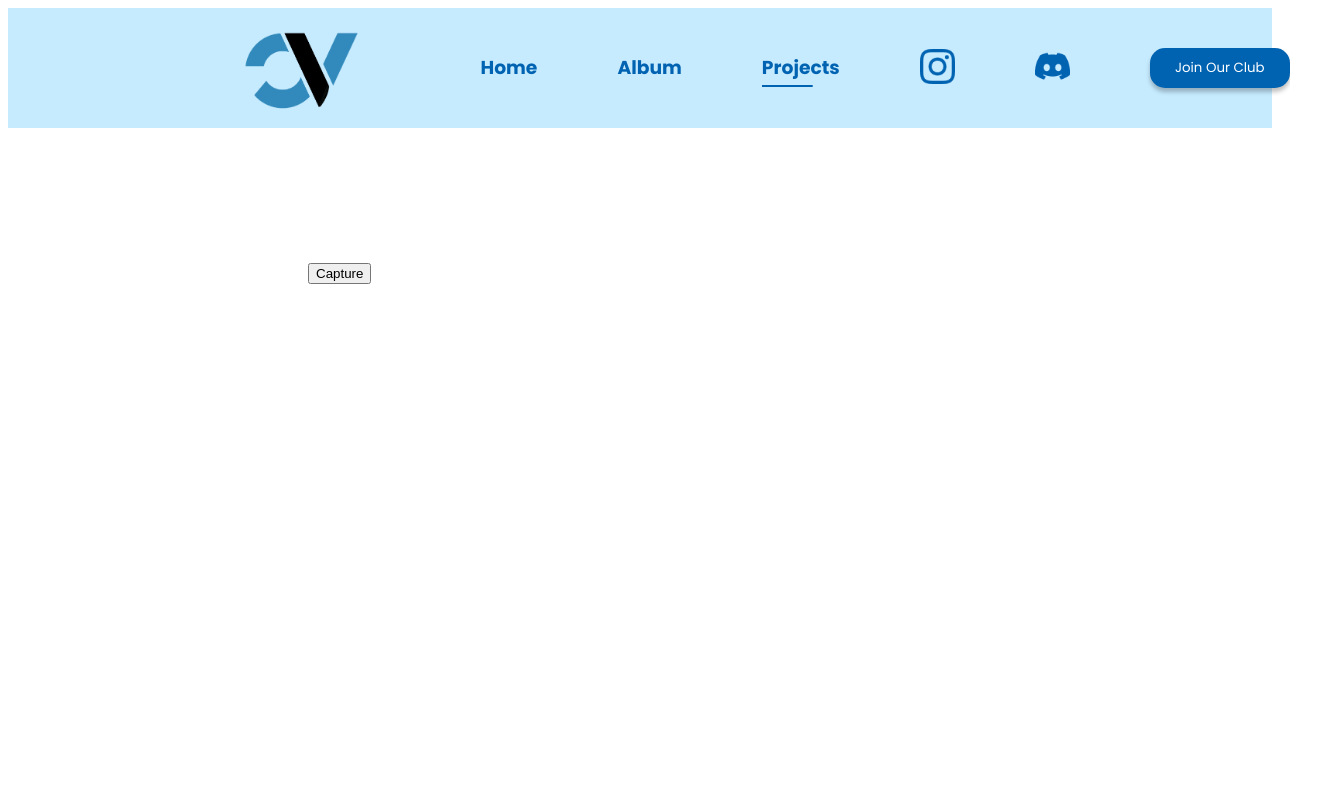
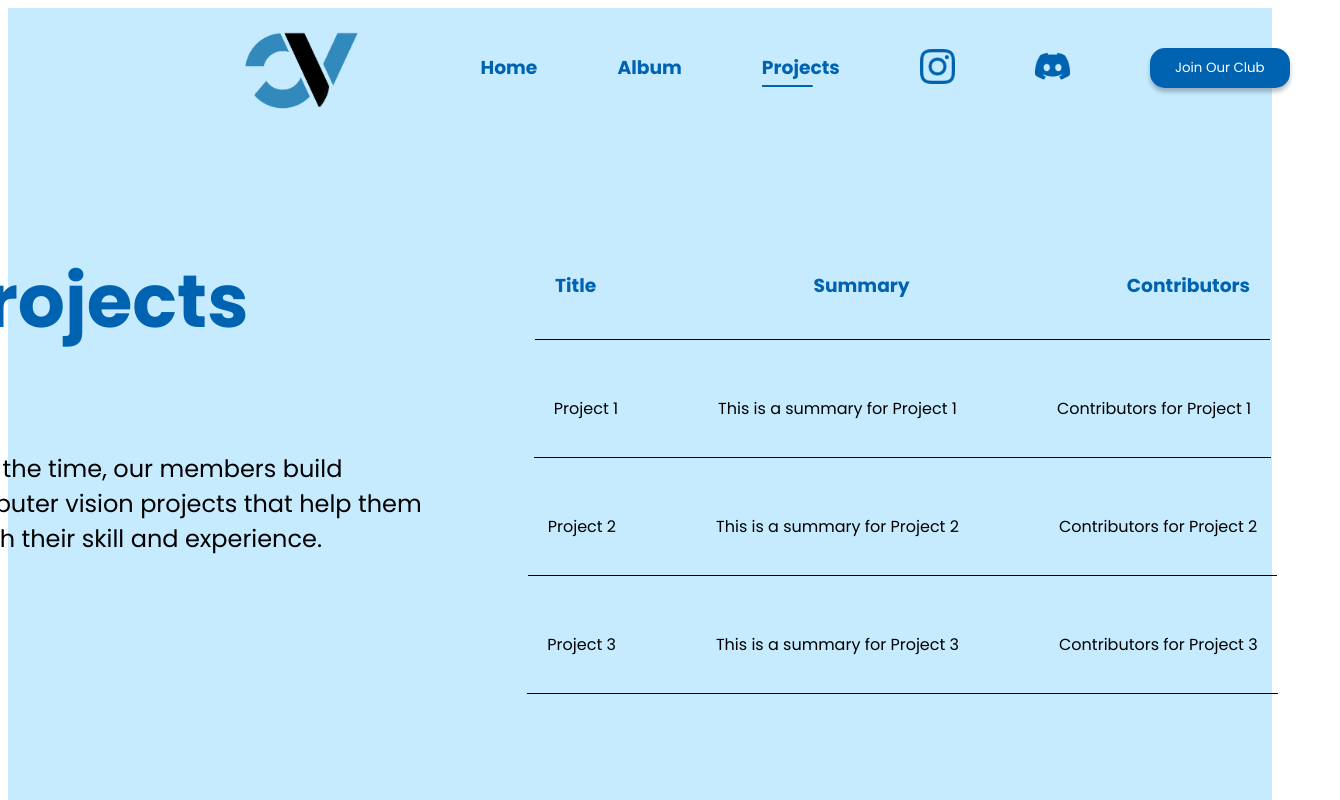
Before and after one commit to mastee7/cvWeb, a React (Vite) app in the folder react/: page /projects in a window 1280 px wide. Shown: the top 800 px of the page, 1340 px wide, since content can reach past the window. Built offline with nearby package versions, Linux system fonts and the light colour scheme; no server answers.

Commit message:
Project implemented

```diff
--- a/react/src/App.jsx
+++ b/react/src/App.jsx
@@ -4,6 +4,7 @@ import Header from './layout/header/header'
 import Home from './components/home/home'
 import Album from './components/albums/albums'
 import Projects from './components/projects/projects'
+import Detail from './components/projects/project_detail'
 
 export default function App() {
   return (
@@ -13,6 +14,7 @@ export default function App() {
         <Route path="/" element={<Home />} />
         <Route path="/albums" element={<Album />} />
         <Route path="/projects" element={<Projects />} />
+        <Route path="/project_detail" element={<Detail />} />
       </Routes>
     </Router>
   );
--- /dev/null
+++ b/react/src/assets/project.json
@@ -0,0 +1,17 @@
+[
+    {
+        "title": "Project 1",
+        "summary": "This is a summary for Project 1",
+        "contributors": "Contributors for Project 1"
+    },
+    {
+        "title": "Project 2",
+        "summary": "This is a summary for Project 2",
+        "contributors": "Contributors for Project 2"
+    },
+    {
+        "title": "Project 3",
+        "summary": "This is a summary for Project 3",
+        "contributors": "Contributors for Project 3"
+    }
+]
--- a/react/src/components/home/About.jsx
+++ b/react/src/components/home/About.jsx
@@ -1,5 +1,5 @@
 import React from "react";
-import styled from 'styled-components';
+import styled, { keyframes, css } from 'styled-components';
 import Webcam from 'react-webcam';
 import "./About.css"
 
@@ -61,6 +61,24 @@ const Right =  styled.div`
   margin-top: -50px;
 `;
 
+const pulse = keyframes`
+  0% {
+    transform: scale(1);
+  }
+  70% {
+    transform: scale(1.05);
+  }
+  100% {
+    transform: scale(1);
+  }
+`;
+
+const blink = keyframes`
+  0% { opacity: 1; }
+  30% { opacity: 0.6; }
+  100% { opacity: 1; }
+`;
+
 const Button = styled.button`
   background-color: rgba(0, 99, 178, 1);
   color: white;
@@ -71,7 +89,21 @@ const Button = styled.button`
   font-size: 16px;
   font-family: 'Poppins', sans-serif;
   cursor: pointer;
-  transition: transform 0.2s ease-in-out;
+  transition: transform 0.1s ease-in-out;
+  animation: ${props => props.isWebcamOn ? 'none' : css`${blink} 1.5s infinite, ${pulse} 3s infinite`};
+  position: relative;
+
+  &:before {
+    content: ${props => props.isWebcamOn ? '""' : '"Click Me"'};
+    position: absolute;
+    top: -30px;
+    left: 50%;
+    transform: translateX(-50%);
+    color: rgba(0, 99, 178, 1);
+    font-size: 13px;
+    font-family: 'Poppins', sans-serif;
+    opacity: 0.8;
+  }
 
   &:hover {
     transform: scale(1.05);
@@ -85,14 +117,15 @@ export default function About() {
 
   const toggleWebcam = () => {
     setIsWebcamOn(!isWebcamOn);
-  }
+  };
+
 
   return(
     <Section>
         <Container>
           <Left>
             <Title className="title">Computer Vision Club at ASU</Title>
-            <Desc className="desc">A club where we nurture passion, cultivate skills, and envision computer vision's future.</Desc>
+            <Desc className="desc">We ignite passion, enhance skills, and pioneer the future of computer vision technology.</Desc>
           </Left>
           <Right>
             {isWebcamOn && <StyledWebcam
@@ -100,7 +133,9 @@ export default function About() {
               ref={webcamRef}
               screenshotFormat="image/jpeg"
             />}
-            <Button onClick={toggleWebcam}>{isWebcamOn ? 'Stop Webcam' : 'Say Hi! 👋'}</Button>
+            <Button onClick={toggleWebcam} isWebcamOn={isWebcamOn}>
+              {isWebcamOn ? 'Stop Webcam' : 'Say Hi! 👋'}
+            </Button>
           </Right>
         </Container>
     </Section>
--- a/react/src/components/home/Hello.jsx
+++ b/react/src/components/home/Hello.jsx
@@ -1,5 +1,6 @@
 import React from 'react';
 import styled from 'styled-components';
+import RoadMap from '../../assets/roadMap.png'
 
 
 const Section = styled.div`
@@ -21,7 +22,13 @@ const Container =  styled.div`
 const Left =  styled.div`
   flex: 1;
   position: relative;
-  padding-bottom: 200px;
+  padding-top: 100px;
+  padding-bottom: 100px;
+`;
+
+const RoadMapImg = styled.img`
+  max-height: 70%;
+  width: auto;
 `;
 
 const Title =  styled.h1`
@@ -69,7 +76,7 @@ export default function Hello() {
         <Section>
           <Container>
             <Left>
-              {/* Hello project */}
+              <RoadMapImg src={RoadMap} alt="RoadMap" className='roadMap'/>
             </Left>
             <Right>
               <Title className="title">What we do</Title>
--- /dev/null
+++ b/react/src/components/projects/project_detail.jsx
@@ -0,0 +1,73 @@
+import React from 'react';
+import styled from 'styled-components';
+
+const Section = styled.div`
+  height: 100vh;
+  scroll-snap-align: center;
+  display: flex;
+  flex-direction: column;
+  align-items: center;
+  justify-content: space-between;
+  background-color: rgba(198, 235, 255, 1);
+`;
+
+const Container =  styled.div`
+  height: 100vh;
+  width: 1400px;
+  display: flex;
+  scroll-snap-align: center;
+  justify-content: space-between;
+`;
+
+const Left =  styled.div`
+  flex: 3;
+  display: flex;
+  flex-direction: column;
+  justify-content: center;
+  gap: 20px;
+  padding-bottom: 230px;
+  margin-top: -50px;
+`;
+
+const Title =  styled.h1`
+  font-size: 60px;
+  font-family: 'Poppins', sans-serif;
+  font-weight: bold;
+`;
+
+const Desc =  styled.p`
+  font-size: 18px;
+  font-family: 'Poppins', sans-serif;
+`;
+
+const Right =  styled.div`
+  flex: 5;
+  position: relative;
+  padding-bottom: 80px;
+  flex-direction: column;
+  display: flex;
+  align-items: center;
+  justify-content: center;
+  gap: 20px;
+  margin-top: -50px;
+`;
+
+export default function project_detail() {
+    return (
+        <Section>
+            <Container>
+                <Left>
+                    <Title className="title">Sign Language Detection</Title>
+                    <Desc className="desc">Sign Language is a form of communication used primarily by people hard of hearing or deaf. This type of gesture-based language allows people to convey ideas and thoughts easily overcoming the barriers caused by difficulties from hearing issues.
+
+A major issue with this convenient form of communication is the lack of knowledge of the language for the vast majority of the global population. Just as any other language, learning Sign Language takes much time and effort, discouraging to from being learned by the larger population.
+
+However, an evident solution to this issue is present in the world of Machine Learning and Image Detection. Implementing predictive model technology to automatically classify Sign Language symbols can be used to create a form of real-time captioning for virtual conferences like Zoom meetings and other such things. This would greatly increase access of such services to those with hearing impairments as it would go hand-in-hand with voice-based captioning, creating a two-way communication system online for people with hearing issues.</Desc>
+                </Left>
+                <Right>
+
+                </Right>
+            </Container>
+        </Section>
+    );
+}
--- a/react/src/components/projects/projects.jsx
+++ b/react/src/components/projects/projects.jsx
@@ -1,31 +1,109 @@
 import React from "react";
-import Webcam from 'react-webcam'
+import styled from 'styled-components';
+import projects from '../../assets/project.json'
+import { Link } from 'react-router-dom';
+
+
+const Section = styled.div`
+  height: 100vh;
+  scroll-snap-align: center;
+  display: flex;
+  flex-direction: column;
+  align-items: center;
+  justify-content: space-between;
+  background-color: rgba(198, 235, 255, 1);
+`;
+
+const Container =  styled.div`
+  height: 100vh;
+  width: 1400px;
+  display: flex;
+  scroll-snap-align: center;
+  justify-content: space-between;
+`;
+
+const Left =  styled.div`
+  flex: 3;
+  display: flex;
+  flex-direction: column;
+  justify-content: center;
+  gap: 20px;
+  padding-bottom: 230px;
+  margin-top: -50px;
+`;
+
+const Title =  styled.h1`
+  font-size: 74px;
+  font-family: 'Poppins', sans-serif;
+  font-weight: bold;
+`;
+
+const Desc =  styled.p`
+  font-size: 24px;
+  font-family: 'Poppins', sans-serif;
+`;
+
+const Right =  styled.div`
+  flex: 5;
+  position: relative;
+  padding-bottom: 80px;
+  flex-direction: column;
+  display: flex;
+  align-items: center;
+  justify-content: center;
+  gap: 20px;
+  margin-top: -50px;
+`;
+
+const HeaderRow = styled.div`
+  display: flex;
+  justify-content: space-between;
+  padding: 20px;
+  border-bottom: 1px solid #000;
+  font-family: 'Poppins', sans-serif;
+  width: 695px;
+  color: rgba(0, 99, 178, 1);
+`
+
+const ProjectRow = styled(Link)`
+  display: flex;
+  text-decoration: none;
+  color: inherit;
+  padding: 20px;
+  border-bottom: 1px solid #000;
+  font-family: 'Poppins', sans-serif;
+  gap: 100px;
+
+  &:hover {
+    background-color: rgba(0, 0, 0, 0.1); // Change this color to your preferred hover color
+  }
+`;
+
 
 export default function Projects() {
-  const webcamRef = React.useRef(null);
-
-    const capture = React.useCallback(() => {
-        const imageSrc = webcamRef.current.getScreenshot();
-        downloadImage(imageSrc, 'captured_image.jpg');
-      }, [webcamRef]);
-
-      const downloadImage = (data, filename) => {
-        const link = document.createElement('a');
-        link.href = data;
-        link.download = filename;
-        document.body.appendChild(link);
-        link.click();
-        document.body.removeChild(link);
-      };
 
   return (
-    <div>
-      <Webcam
-        audio={false}
-        ref={webcamRef}
-        screenshotFormat="image/jpeg"
-      />
-      <button onClick={capture}>Capture</button>
-    </div>
+    <Section>
+        <Container>
+          <Left>
+            <Title className="title">Projects</Title>
+            <Desc className="desc">Over the time, our members build computer vision projects that help them enrich their skill and experience.</Desc>
+          </Left>
+          <Right>
+            <HeaderRow>
+              <h3>Title</h3>
+              <h3>Summary</h3>
+              <h3>Contributors</h3>
+            </HeaderRow>
+            {projects.map((project, index) => (
+              <ProjectRow to="/project_detail" key={index}>
+                <p>{project.title}</p>
+                <p>{project.summary}</p>
+                <p>{project.contributors}</p>
+              </ProjectRow>
+            ))}
+          </Right>
+        </Container>
+    </Section>
   );
 }
```
Also changed, not shown: react/src/assets/roadMap.png (added), react/src/components/home/Hello.css (deleted), react/src/components/projects/project_detail.css (added).
